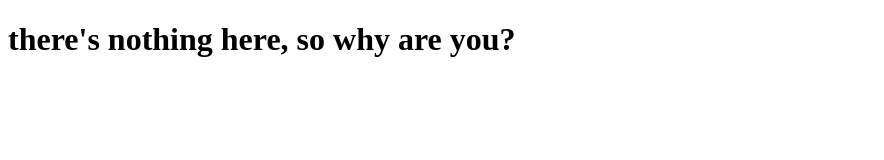
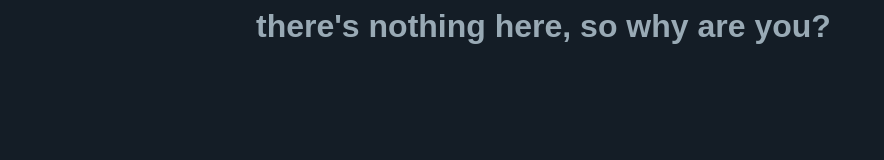
Before and after one commit to JackLay1/cast, a plain HTML site: page 404.html in a window 1280 px wide. Shown: the whole page, without its empty margins (0-884 px from the left). Drawn offline with Linux system fonts and the light colour scheme.

Commit message:
Enhancing 404

```diff
--- a/404.html
+++ b/404.html
@@ -1,10 +1,10 @@
 <!DOCTYPE html>
 <html>
   <head>
-	  <link rel="stylesheet" type="text/css" href="mystyle.css">
+	  <link rel="stylesheet" type="text/css" href="style.css">
 	  <title>??</title>
   </head>
 <body>
-  <h1> there's nothing here, so why are you?</h1>
+  <h1 class="center">there's nothing here, so why are you?</h1>
 </body>
 </html>
```
